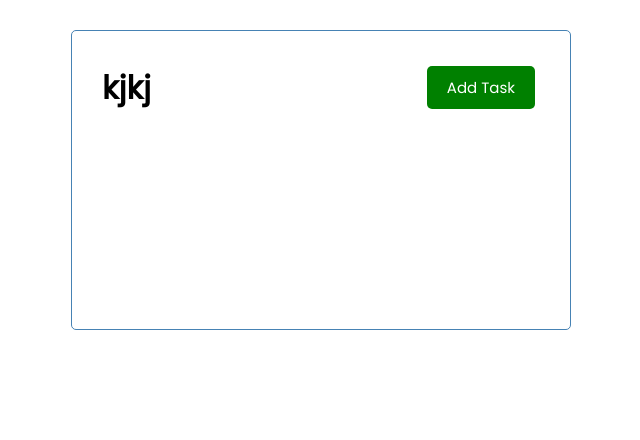
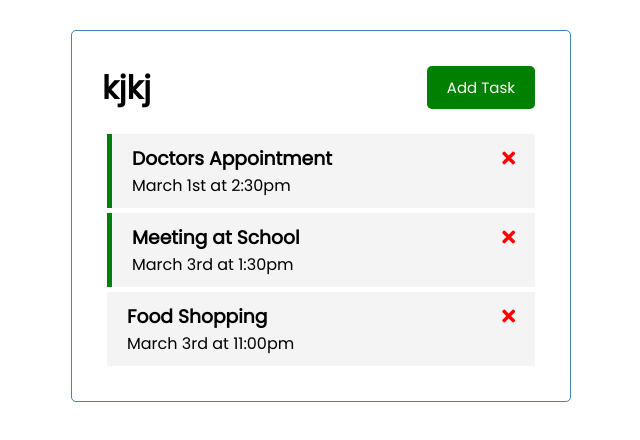
Before and after one commit to Aline09/vue-crash-course, a Vue app in the folder vue-crash-2021/: page / in a window 1280 px wide. Shown: the top 440 px of the page, without its empty margins (319-959 px from the left). Built offline with nearby package versions, Linux system fonts and the light colour scheme.

Commit message:
Emitindo Eventos

```diff
--- a/vue-crash-2021/public/index.html
+++ b/vue-crash-2021/public/index.html
@@ -1,15 +1,26 @@
 <!DOCTYPE html>
 <html lang="">
   <head>
-    <meta charset="utf-8">
-    <meta http-equiv="X-UA-Compatible" content="IE=edge">
-    <meta name="viewport" content="width=device-width,initial-scale=1.0">
-    <link rel="icon" href="<%= BASE_URL %>favicon.ico">
+    <meta charset="utf-8" />
+    <meta http-equiv="X-UA-Compatible" content="IE=edge" />
+    <meta name="viewport" content="width=device-width,initial-scale=1.0" />
+    <link rel="icon" href="<%= BASE_URL %>favicon.ico" />
     <title><%= htmlWebpackPlugin.options.title %></title>
+    <link
+      rel="stylesheet"
+      href="https://cdnjs.cloudflare.com/ajax/libs/font-awesome/5.15.3/css/all.min.css"
+      integrity="sha512-iBBXm8fW90+nuLcSKlbmrPcLa0OT92xO1BIsZ+ywDWZCvqsWgccV3gFoRBv0z+8dLJgyAHIhR35VZc2oM/gI1w=="
+      crossorigin="anonymous"
+      referrerpolicy="no-referrer"
+    />
   </head>
   <body>
     <noscript>
-      <strong>We're sorry but <%= htmlWebpackPlugin.options.title %> doesn't work properly without JavaScript enabled. Please enable it to continue.</strong>
+      <strong
+        >We're sorry but <%= htmlWebpackPlugin.options.title %> doesn't work
+        properly without JavaScript enabled. Please enable it to
+        continue.</strong
+      >
     </noscript>
     <div id="app"></div>
     <!-- built files will be auto injected -->
--- a/vue-crash-2021/src/App.vue
+++ b/vue-crash-2021/src/App.vue
@@ -1,15 +1,52 @@
 <template>
   <div class="container">
     <Header title="kjkj" />
+    <Tasks @delete-task="deleteTask" v-bind:tasks="tasks" />
   </div>
 </template>
 
 <script>
 import Header from "./components/Header.vue";
+import Tasks from "./components/Tasks.vue";
 export default {
   name: "App",
   components: {
     Header,
+    Tasks,
+  },
+  data() {
+    return {
+      tasks: [],
+    };
+  },
+  methods: {
+    deleteTask(id) {
+      if (confirm("Are you sure?")) {
+        this.tasks = this.tasks.filter((el) => el.id !== id);
+      }
+    },
+  },
+  created() {
+    this.tasks = [
+      {
+        id: 1,
+        text: "Doctors Appointment",
+        day: "March 1st at 2:30pm",
+        reminder: true,
+      },
+      {
+        id: 2,
+        text: "Meeting at School",
+        day: "March 3rd at 1:30pm",
+        reminder: true,
+      },
+      {
+        id: 3,
+        text: "Food Shopping",
+        day: "March 3rd at 11:00pm",
+        reminder: false,
+      },
+    ];
   },
 };
 </script>
--- /dev/null
+++ b/vue-crash-2021/src/components/Task.vue
@@ -0,0 +1,43 @@
+<template>
+  <div v-bind:class="[task.reminder ? 'reminder' : '', 'task']">
+    <h3>
+      {{ task.text }}
+      <i @click="onDelete(task.id)" class="fas fa-times"></i>
+    </h3>
+    <p>{{ task.day }}</p>
+  </div>
+</template>
+<script>
+export default {
+  name: "Task",
+  props: {
+    task: Object,
+  },
+  methods: {
+    onDelete(id) {
+      this.$emit("delete-task", id);
+    },
+  },
+};
+</script>
+<style scoped>
+.fas {
+  color: red;
+}
+.task {
+  background: #f4f4f4;
+  margin: 5px;
+  padding: 10px 20px;
+  cursor: pointer;
+}
+
+.task.reminder {
+  border-left: 5px solid green;
+}
+
+.task h3 {
+  display: flex;
+  align-items: center;
+  justify-content: space-between;
+}
+</style>
--- /dev/null
+++ b/vue-crash-2021/src/components/Tasks.vue
@@ -0,0 +1,19 @@
+<template>
+  <div v-bind:key="task.id" v-for="task in tasks">
+    <Task @delete-task="$emit('delete-task', task.id)" :task="task" />
+  </div>
+</template>
+
+<script>
+import Task from "./Task.vue";
+export default {
+  name: "Tasks",
+  props: {
+    tasks: Array,
+  },
+  components: {
+    Task,
+  },
+  emits: ["delete-task"],
+};
+</script>
```
